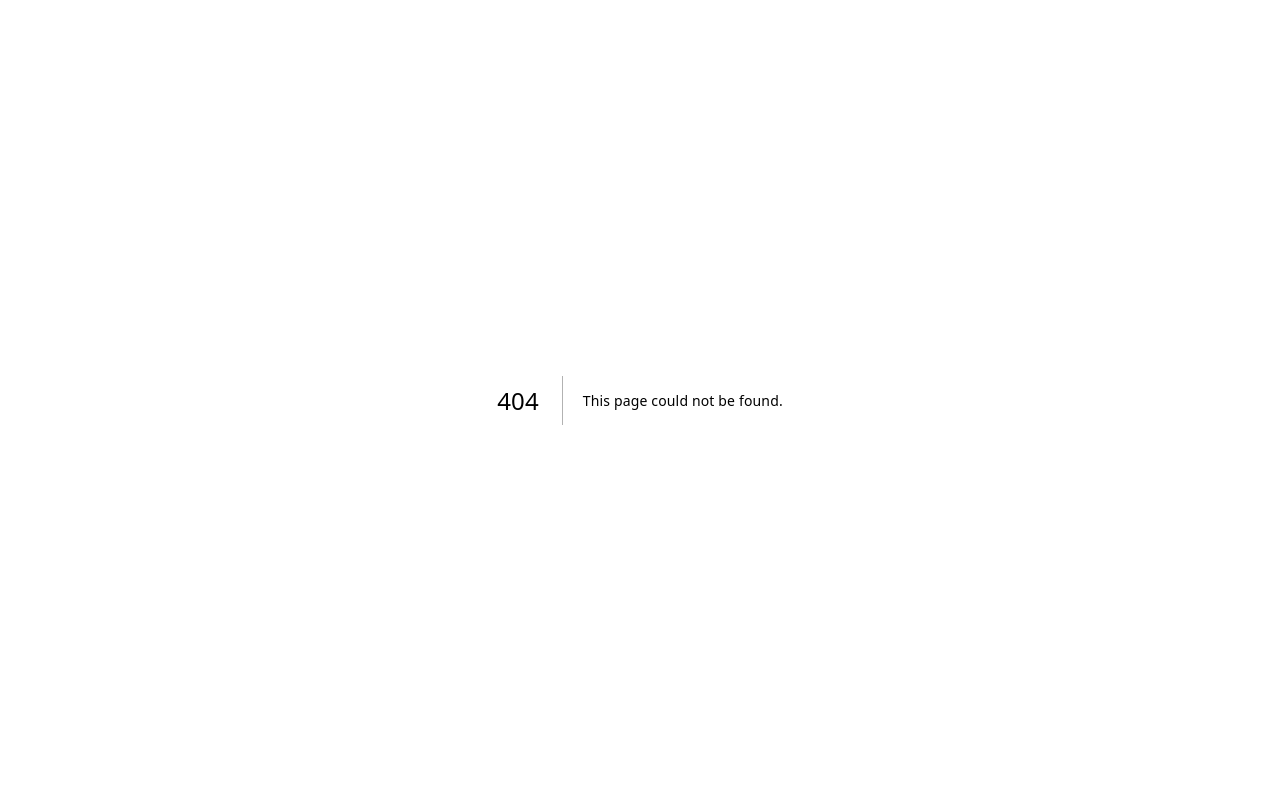
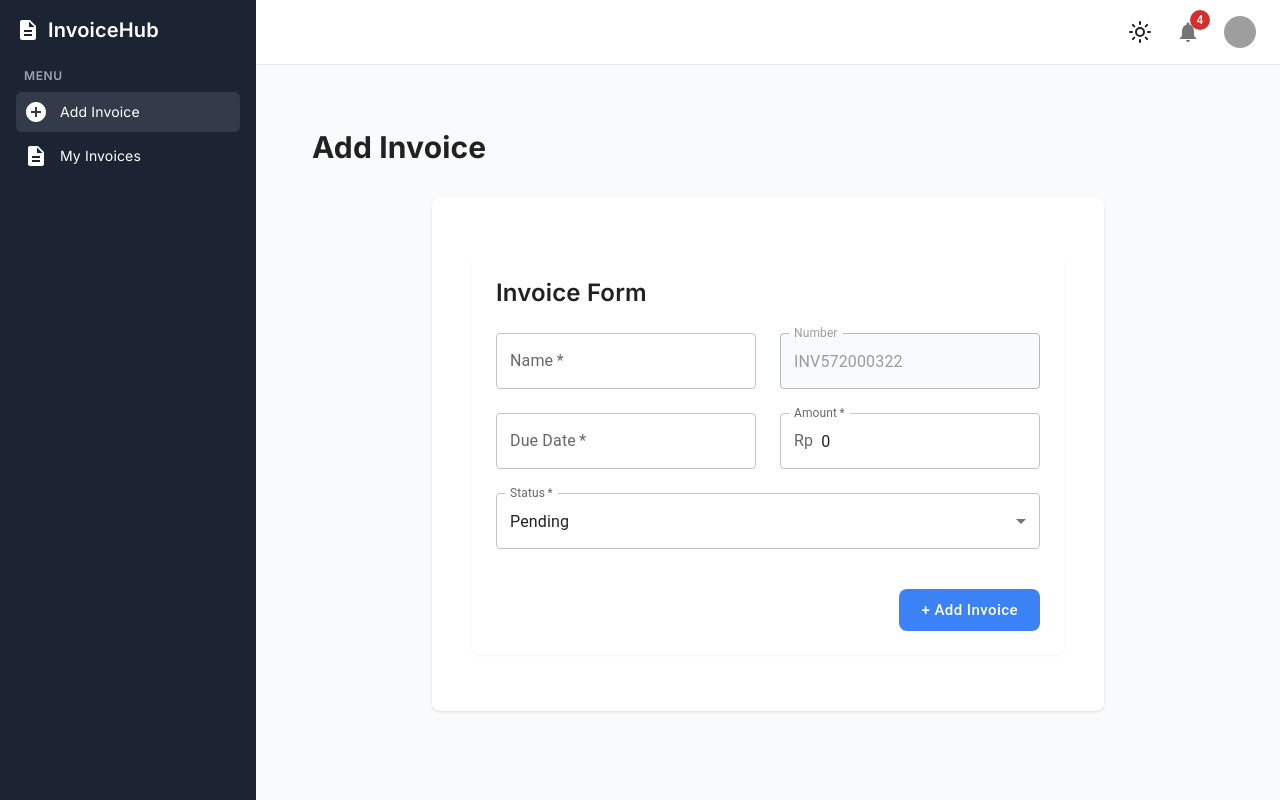
Before and after one commit to dzikrisyairozi/invoice-hub, a Next.js app: page /invoices/add in a window 1280 px wide. Before the commit this address had no page. Built offline with nearby package versions, Linux system fonts and the light colour scheme; grey boxes are pictures that could not be loaded.

Commit message:
feat: create add invoice page

```diff
--- /dev/null
+++ b/src/app/invoices/add/page.tsx
@@ -0,0 +1,17 @@
+/* eslint-disable prettier/prettier */
+'use client';
+
+import { InvoiceForm } from '@/components/invoices/invoice-form';
+
+export default function AddInvoicePage() {
+  return (
+    <div className="container mx-auto py-10">
+      <h1 className="mb-8 text-3xl font-bold">Add Invoice</h1>
+      <div className="mx-auto max-w-2xl">
+        <div className="rounded-lg bg-card p-6 shadow">
+          <InvoiceForm />
+        </div>
+      </div>
+    </div>
+  );
+}
--- /dev/null
+++ b/src/components/invoices/invoice-form.tsx
@@ -0,0 +1,221 @@
+/* eslint-disable prettier/prettier */
+'use client';
+
+import { zodResolver } from '@hookform/resolvers/zod';
+import {
+  Alert,
+  AlertTitle,
+  Button,
+  InputAdornment,
+  MenuItem,
+  TextField,
+} from '@mui/material';
+import { DatePicker } from '@mui/x-date-pickers';
+import { useRouter } from 'next/navigation';
+import { useState } from 'react';
+import { Controller, useForm } from 'react-hook-form';
+
+import { invoiceFormSchema } from '@/lib/schemas/invoice';
+import { generateInvoiceNumber } from '@/lib/utils';
+import type { InvoiceFormData } from '@/types';
+
+export function InvoiceForm() {
+  const router = useRouter();
+  const [notification, setNotification] = useState<{
+    show: boolean;
+    severity: 'success' | 'error';
+    message: string;
+    description?: string;
+  } | null>(null);
+
+  const {
+    control,
+    handleSubmit,
+    formState: { errors },
+  } = useForm<InvoiceFormData>({
+    resolver: zodResolver(invoiceFormSchema),
+    defaultValues: {
+      name: '',
+      amount: 0,
+      status: 'pending',
+      dueDate: null,
+    },
+  });
+
+  const onSubmit = async (data: InvoiceFormData) => {
+    try {
+      const invoice = {
+        id: crypto.randomUUID(),
+        ...data,
+        number: generateInvoiceNumber(),
+        createdAt: new Date().toISOString(),
+      };
+
+      const invoices = JSON.parse(localStorage.getItem('invoices') || '[]');
+      invoices.push(invoice);
+      localStorage.setItem('invoices', JSON.stringify(invoices));
+
+      setNotification({
+        show: true,
+        severity: 'success',
+        message: 'Invoice added successfully!',
+        description:
+          "You can view and manage your invoice in the 'My Invoices' section.",
+      });
+
+      setTimeout(() => {
+        router.push('/invoices/list');
+      }, 2000);
+      // eslint-disable-next-line @typescript-eslint/no-unused-vars
+    } catch (error) {
+      setNotification({
+        show: true,
+        severity: 'error',
+        message: 'Failed to add invoice',
+        description: 'Something went wrong. Please try again.',
+      });
+    }
+  };
+
+  return (
+    <div className="mx-auto max-w-3xl px-4 py-8">
+      <div className="rounded-lg bg-white shadow-sm">
+        <div className="p-6">
+          <h2 className="mb-6 text-2xl font-semibold">Invoice Form</h2>
+          <form onSubmit={handleSubmit(onSubmit)} className="space-y-6">
+            <div className="grid grid-cols-1 gap-6 md:grid-cols-2">
+              <div>
+                <Controller
+                  name="name"
+                  control={control}
+                  render={({ field }) => (
+                    <TextField
+                      {...field}
+                      label="Name"
+                      fullWidth
+                      required
+                      error={!!errors.name}
+                      helperText={errors.name?.message}
+                      placeholder="Enter your invoice name"
+                      className="bg-white"
+                    />
+                  )}
+                />
+              </div>
+
+              <div>
+                <TextField
+                  fullWidth
+                  label="Number"
+                  value={generateInvoiceNumber()}
+                  disabled
+                  placeholder="Enter your invoice number"
+                  className="bg-gray-50"
+                />
+              </div>
+
+              <div>
+                <Controller
+                  name="dueDate"
+                  control={control}
+                  render={({ field: { value, onChange, ...field } }) => (
+                    <DatePicker
+                      {...field}
+                      label="Due Date"
+                      value={value}
+                      onChange={onChange}
+                      disablePast
+                      slotProps={{
+                        textField: {
+                          fullWidth: true,
+                          required: true,
+                          error: !!errors.dueDate,
+                          helperText: errors.dueDate?.message,
+                          className: 'bg-white',
+                        },
+                      }}
+                    />
+                  )}
+                />
+              </div>
+
+              <div>
+                <Controller
+                  name="amount"
+                  control={control}
+                  render={({ field: { onChange, ...field } }) => (
+                    <TextField
+                      {...field}
+                      type="number"
+                      label="Amount"
+                      fullWidth
+                      required
+                      error={!!errors.amount}
+                      helperText={errors.amount?.message}
+                      placeholder="Enter your invoice amount"
+                      onChange={(e) => onChange(Number(e.target.value))}
+                      InputProps={{
+                        startAdornment: (
+                          <InputAdornment position="start">Rp</InputAdornment>
+                        ),
+                      }}
+                      className="bg-white"
+                    />
+                  )}
+                />
+              </div>
+
+              <div className="md:col-span-2">
+                <Controller
+                  name="status"
+                  control={control}
+                  render={({ field }) => (
+                    <TextField
+                      {...field}
+                      select
+                      label="Status"
+                      fullWidth
+                      required
+                      error={!!errors.status}
+                      helperText={errors.status?.message}
+                      className="bg-white"
+                    >
+                      <MenuItem value="paid">Paid</MenuItem>
+                      <MenuItem value="unpaid">Unpaid</MenuItem>
+                      <MenuItem value="pending">Pending</MenuItem>
+                    </TextField>
+                  )}
+                />
+              </div>
+            </div>
+
+            <div className="flex justify-end pt-4">
+              <Button
+                type="submit"
+                variant="contained"
+                size="large"
+                className="rounded-lg bg-blue-600 px-6 py-2 text-white hover:bg-blue-700"
+              >
+                + Add Invoice
+              </Button>
+            </div>
+          </form>
+        </div>
+      </div>
+
+      {notification?.show && (
+        <Alert
+          severity={notification.severity}
+          className={`mt-6 ${
+            notification.severity === 'success'
+              ? 'bg-green-50 text-green-800'
+              : 'bg-red-50 text-red-800'
+          }`}
+        >
+          <AlertTitle className="font-bold">{notification.message}</AlertTitle>
+          {notification.description}
+        </Alert>
+      )}
+    </div>
+  );
+}
```
